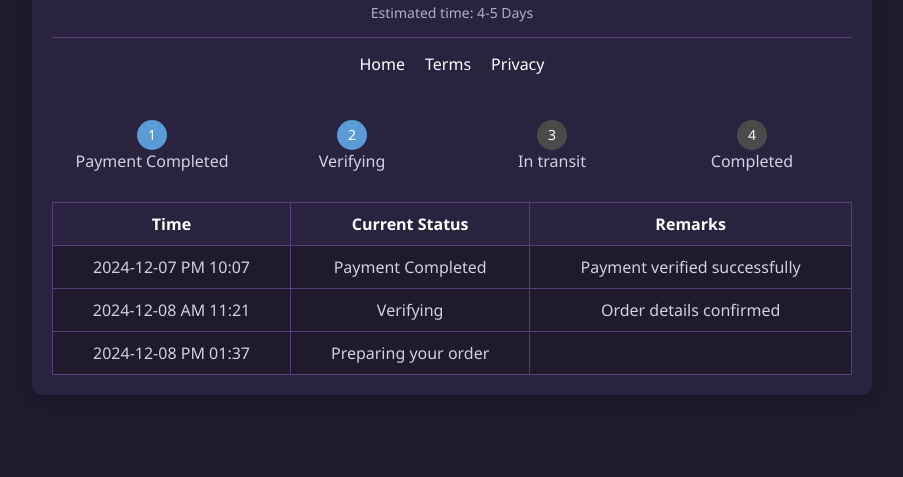
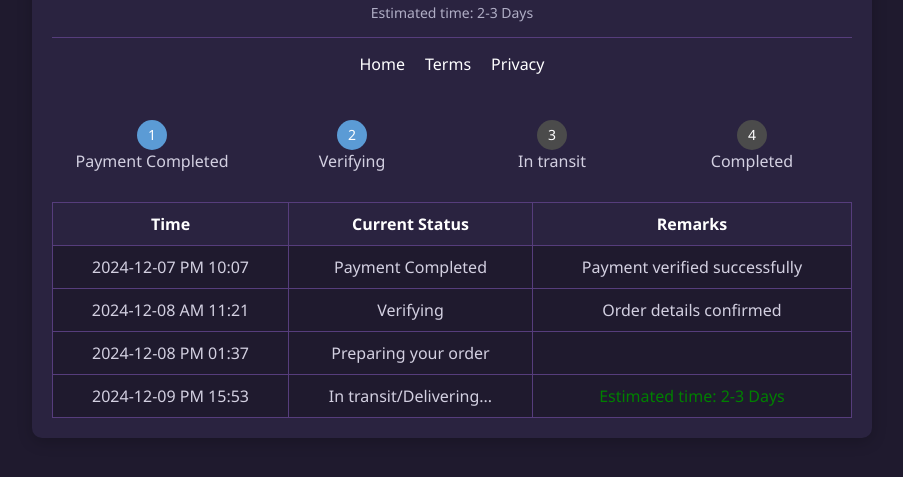
Before and after one commit to px4t9/px4t9.github.io, a plain HTML site: page pxp/stats/salsa_mmy.html in a window 1280 px wide. Shown: the part 135-612 px from the top of the page, without its empty margins (188-1091 px from the left). Drawn offline with Linux system fonts and the light colour scheme.

Commit message:
Update salsa_mmy.html

```diff
--- a/pxp/stats/salsa_mmy.html
+++ b/pxp/stats/salsa_mmy.html
@@ -162,7 +162,7 @@
         <div class="header">
             <img src="../px.ico" alt="Logo">
             <h1>Order Status</h1>
-            <p class="tagline">Estimated time: 4-5 Days</p>
+            <p class="tagline">Estimated time: 2-3 Days</p>
             <hr class="divider">
             <div class="nav">
                 <a href="../index.html">Home</a>
@@ -216,6 +216,11 @@
                     <td>Preparing your order</td>
                     <td><!-- Add remarks here when updated --></td>
                 </tr>
+                <tr>
+                    <td>2024-12-09 PM 15:53</td>
+                    <td>In transit/Delivering...</td>
+                    <td style="color: green;">Estimated time: 2-3 Days</td>
+                </tr>
             </tbody>
         </table>
     </div>
```
